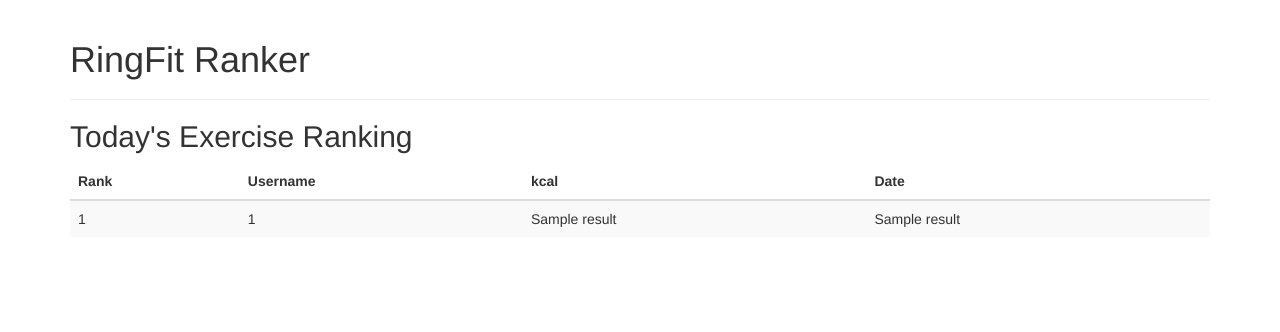
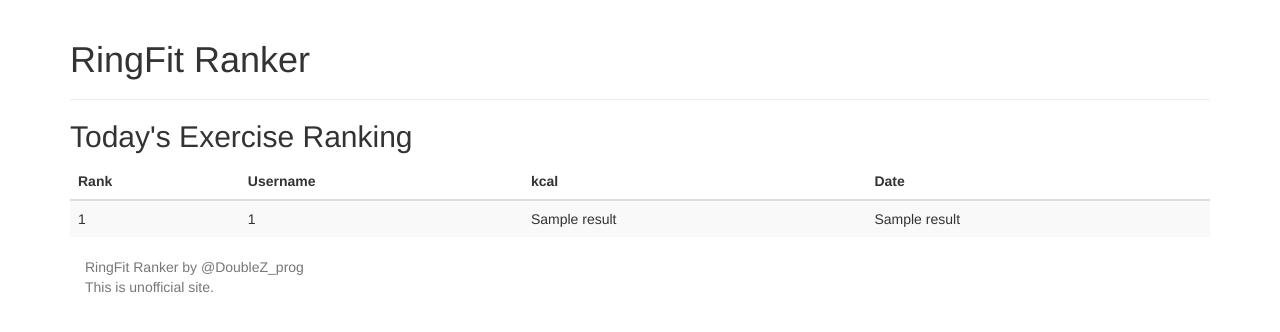
Before and after one commit to Nemurino-kai/RingFit_Ranker, a Flask app: template templates/index.html in a window 1280 px wide. Shown: the top 332 px of the page. Run offline with Flask 2, Linux system fonts and the light colour scheme; the template is opened without the code that fills it: most values are stand-ins (such as "Sample title", 1, 10 or a date in 2020); some libraries are stand-ins or nearby versions.

Commit message:
#2 結果表示ページのfooter追加

```diff
--- a/templates/index.html
+++ b/templates/index.html
@@ -32,5 +32,12 @@
                </tbody>
             </table>
           </div>
+
+    <footer class="footer">
+      <div class="container">
+        <p class="text-muted">RingFit Ranker by @DoubleZ_prog<br>This is unofficial site.</p>
+      </div>
+    </footer>
 </div>
+
 {% endblock %}
```
